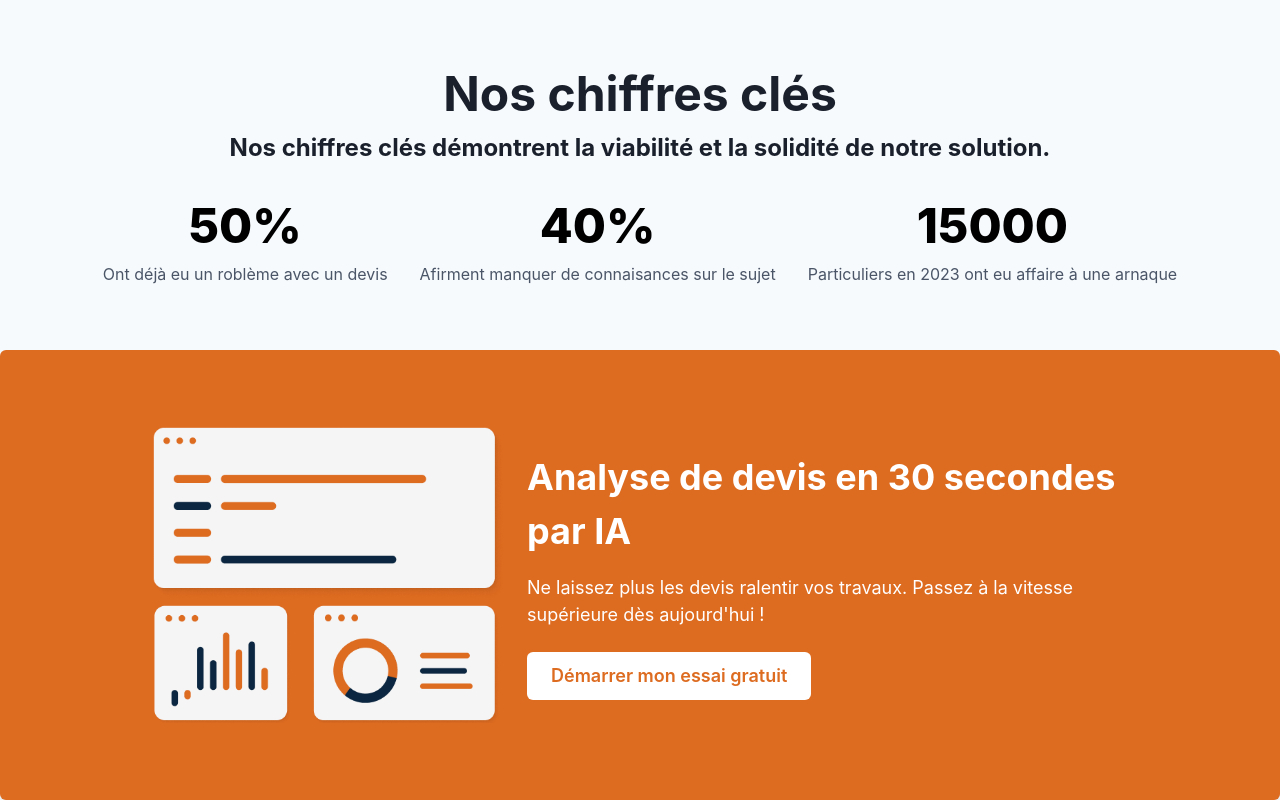
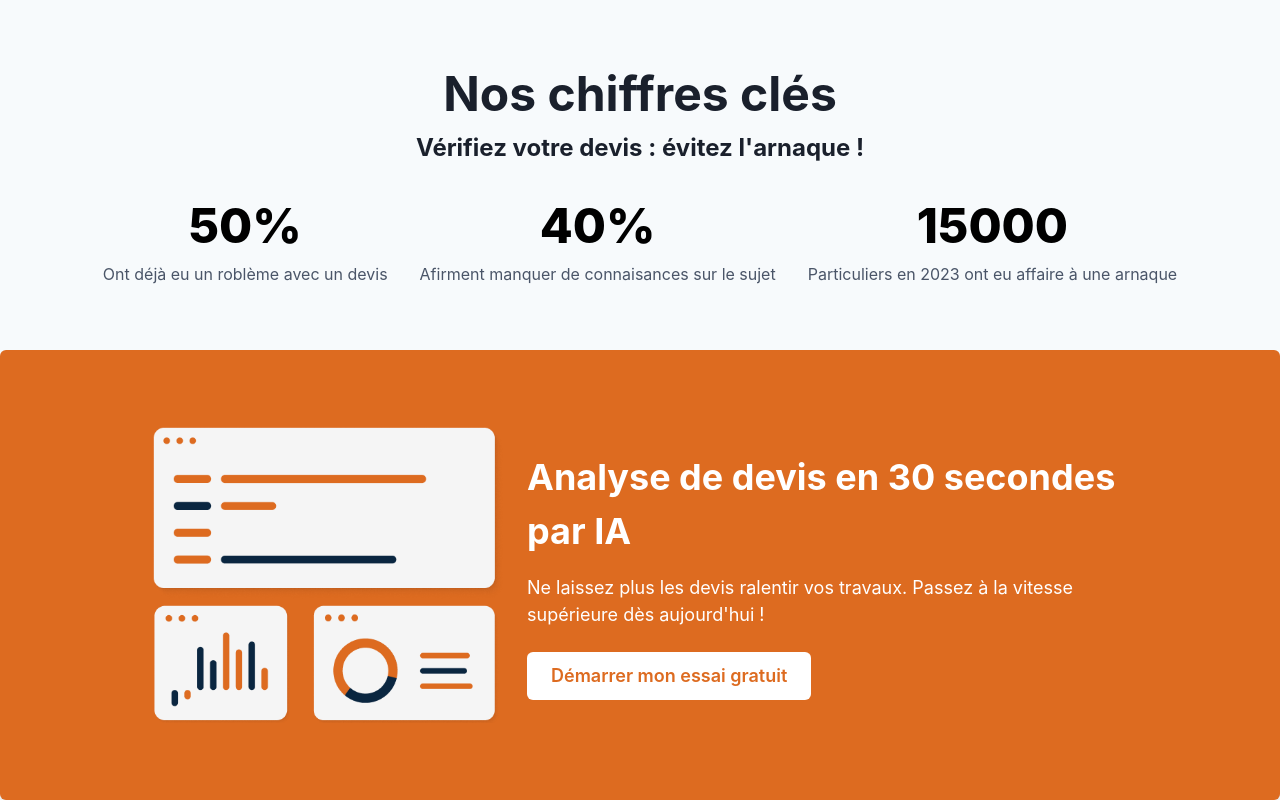
Before and after one commit to ondongo/artisan, a Next.js app: page / in a window 1280 px wide. Shown: the part 870-1670 px from the top of the page. Built offline with nearby package versions, Linux system fonts and the light colour scheme.

Commit message:
ajout section.tsx

```diff
--- a/src/components/number.tsx
+++ b/src/components/number.tsx
@@ -8,7 +8,7 @@ const KeyFiguresSection = () => {
                 Nos chiffres clés
             </Text>
             <Text fontSize="2xl" fontWeight="bold" mb={6}>
-                Nos chiffres clés démontrent la viabilité et la solidité de notre solution.
+                Vérifiez votre devis : évitez l&apos;arnaque !
             </Text>
 
             <Flex justify="center" align="center" direction="row" gap={8}>
```
